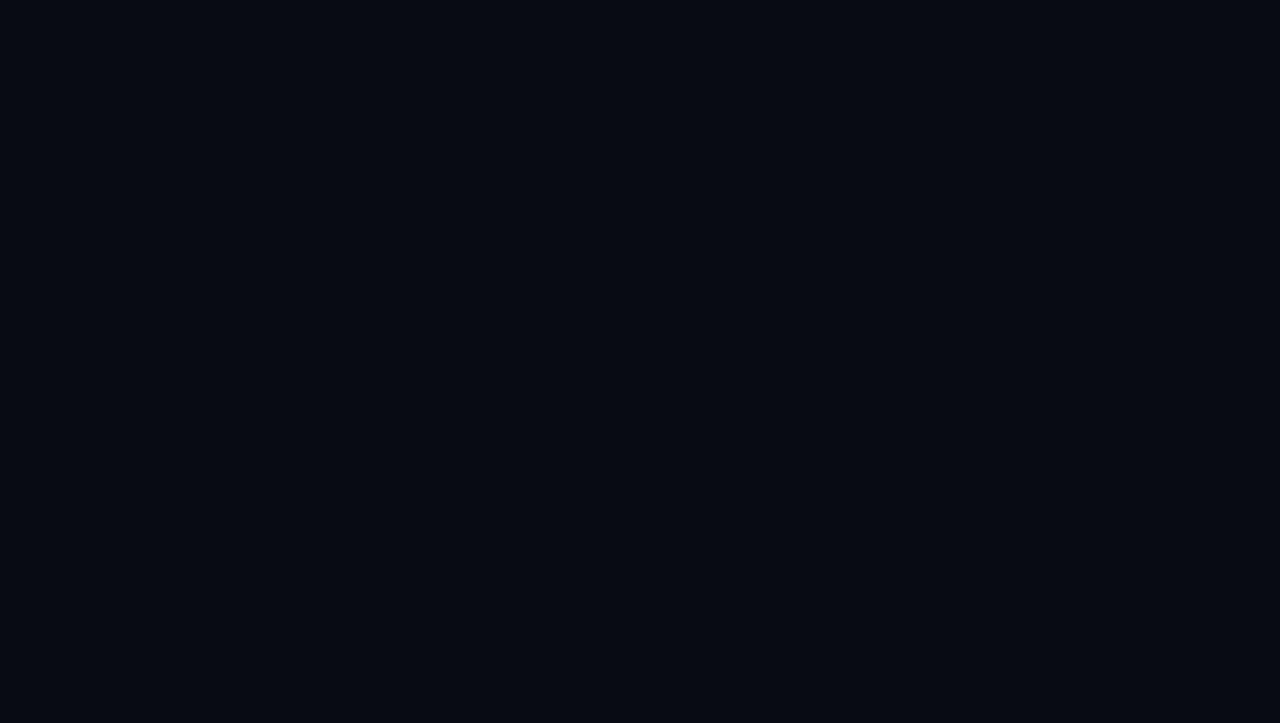
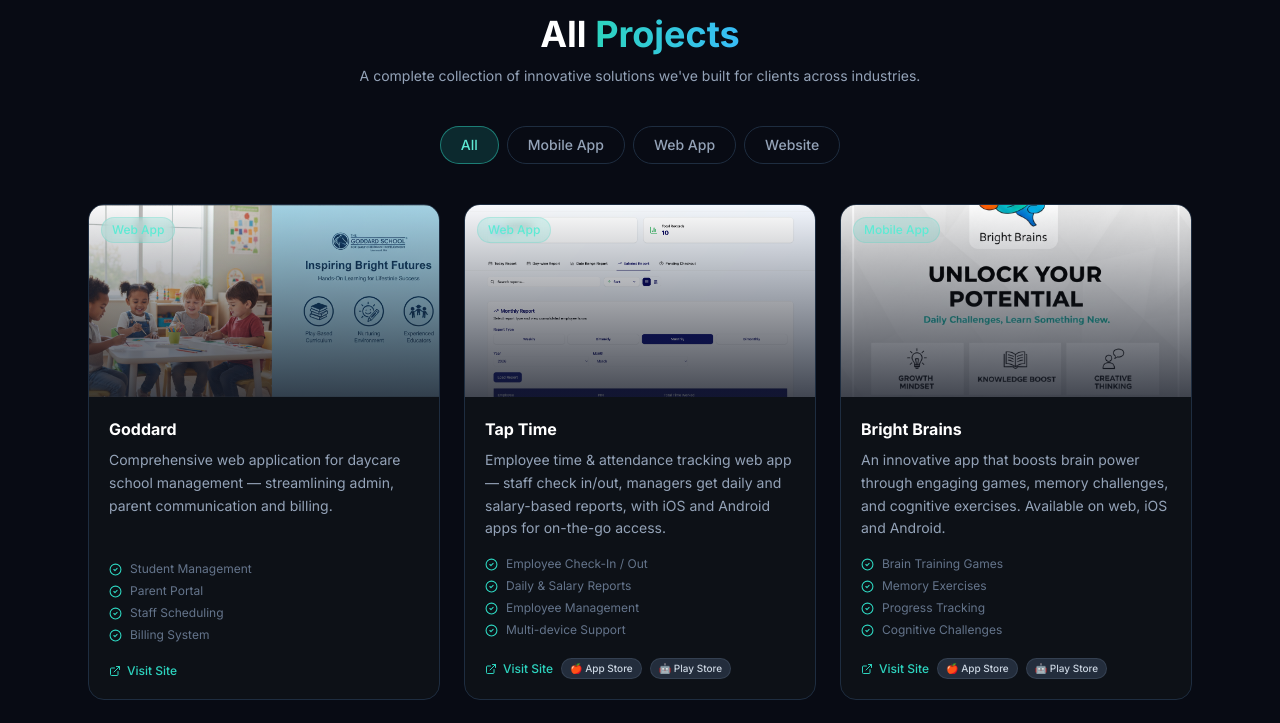
Before and after one commit to arjavatech/arjava-web, a React (Vite) app: page /products in a window 1280 px wide. Shown: the part 2008-2731 px from the top of the page. Before the commit the page ends 800 px from the top, so only its background shows below. Built offline with nearby package versions, Linux system fonts and the light colour scheme; the HTML template or start-up script is replaced by a standard one.

Commit message:
Update base path to root for custom domain

```diff
--- a/src/App.tsx
+++ b/src/App.tsx
@@ -8,7 +8,7 @@
 
 export default function App() {
   return (
-    <BrowserRouter basename="/arjava-web">
+    <BrowserRouter basename="/">
       <Routes>
         <Route path="/"               element={<Home />} />
         <Route path="/about"          element={<AboutUs />} />
--- a/src/components/layout/Footer.tsx
+++ b/src/components/layout/Footer.tsx
@@ -60,7 +60,7 @@
         <motion.div variants={colVariants} className="flex flex-col gap-5">
           <Link to="/" className="inline-block">
             <img
-              src="/arjava-web/image/Arjava Logo.png"
+              src="/image/Arjava Logo.png"
               alt="Arjava Technologies"
               className="h-9 w-auto object-contain brightness-0 invert"
             />
--- a/src/components/layout/Navbar.tsx
+++ b/src/components/layout/Navbar.tsx
@@ -45,7 +45,7 @@
           {/* Logo */}
           <NavLink to="/" className="flex-shrink-0">
             <img
-              src="/arjava-web/image/Arjava Logo.png"
+              src="/image/Arjava Logo.png"
               alt="Arjava"
               className="h-10 w-auto object-contain brightness-0 invert"
             />
@@ -136,7 +136,7 @@
               <div className="flex items-center justify-between px-5 h-16 border-b border-dark-line flex-shrink-0">
                 <NavLink to="/" onClick={() => setMenuOpen(false)}>
                   <img
-                    src="/arjava-web/image/Arjava Logo.png"
+                    src="/image/Arjava Logo.png"
                     alt="Arjava"
                     className="h-8 w-auto object-contain brightness-0 invert"
                   />
--- a/src/pages/Home.tsx
+++ b/src/pages/Home.tsx
@@ -198,7 +198,7 @@
   mobapp: [
     {
       id: 'brightbrains',
-      image: '/arjava-web/image/brightbrains-app.jpeg',
+      image: '/image/brightbrains-app.jpeg',
       alt: 'Bright Brains App',
       title: 'Bright Brains',
       description: (
@@ -212,7 +212,7 @@
     },
     {
       id: 'rattham',
-      image: '/arjava-web/image/rattham-app.png',
+      image: '/image/rattham-app.png',
       alt: 'Rattham Udhavi App',
       title: 'Rattham Udhavi',
       description: (
@@ -226,7 +226,7 @@
     },
     {
       id: 'findabed',
-      image: '/arjava-web/image/find-bed-app.jpg',
+      image: '/image/find-bed-app.jpg',
       alt: 'FindBed App',
       title: 'FindBed',
       description: (
@@ -240,7 +240,7 @@
     },
     {
       id: 'sehatuka',
-      image: '/arjava-web/image/sehatuka-app.jpg',
+      image: '/image/sehatuka-app.jpg',
       alt: 'Sehatuka App',
       title: 'Sehatuka',
       description: (
@@ -256,7 +256,7 @@
 
     {
       id: 'stockbrains',
-      image: '/arjava-web/image/stock-brains-ai.png',
+      image: '/image/stock-brains-ai.png',
       alt: 'StockBrains.ai App',
       title: 'StockBrains.ai',
       description: (
@@ -270,14 +270,14 @@
     },
   ],
   uxui: [
-    { id: 'arjava-web-design', image: '/arjava-web/image/arjava-web-design.jpg', alt: 'Arjava Web Design' },
-    { id: 'grit-web-design',   image: '/arjava-web/image/grit-web-design.jpg',   alt: 'Grit Web Design'  },
-    { id: 'sangam-web-design', image: '/arjava-web/image/sangam-web-design.jpg', alt: 'Sangam Web Design' },
+    { id: 'arjava-web-design', image: '/image/arjava-web-design.jpg', alt: 'Arjava Web Design' },
+    { id: 'grit-web-design',   image: '/image/grit-web-design.jpg',   alt: 'Grit Web Design'  },
+    { id: 'sangam-web-design', image: '/image/sangam-web-design.jpg', alt: 'Sangam Web Design' },
   ],
   webapp: [
     {
       id: 'sorting',
-      image: '/arjava-web/image/sorting-analysis-web-app.jpg',
+      image: '/image/sorting-analysis-web-app.jpg',
       alt: 'Sorting Analysis Web App',
       title: 'Sorting Analysis',
       description: (
@@ -292,7 +292,7 @@
 
     {
       id: 'goddard',
-      image: '/arjava-web/image/goddard-webapp.png',
+      image: '/image/goddard-webapp.png',
       alt: 'Goddard Web App',
       title: 'Goddard',
       description: (
@@ -305,7 +305,7 @@
     },
     {
       id: 'tap-time',
-      image: '/arjava-web/image/tap-time.png',
+      image: '/image/tap-time.png',
       alt: 'Tap Time Web App',
       title: 'Tap Time',
       description: (
@@ -320,7 +320,7 @@
   website: [
     {
       id: 'btk',
-      image: '/arjava-web/image/BTK-website.jpg',
+      image: '/image/BTK-website.jpg',
       alt: 'Bharathi Tamil Academy Website',
       title: 'Bharathi Tamil Academy',
       description: (
@@ -333,7 +333,7 @@
     },
     {
       id: 'tnngo',
-      image: '/arjava-web/image/tnngo-website.png',
+      image: '/image/tnngo-website.png',
       alt: 'TN-NGO Website',
       title: 'TN-NGO',
       description: (
@@ -346,7 +346,7 @@
     },
     {
       id: 'redmond-tamil-school',
-      image: '/arjava-web/image/redmond-tamil-school.jpg',
+      image: '/image/redmond-tamil-school.jpg',
       alt: 'Redmond Tamil School Website',
       title: 'Redmond Tamil School',
       description: (
@@ -359,7 +359,7 @@
     },
     {
       id: 'seeeds-india',
-      image: '/arjava-web/image/seeds-india.jpg',
+      image: '/image/seeds-india.jpg',
       alt: 'SEEEDS India Website',
       title: 'SEEEDS India',
       description: (
@@ -372,7 +372,7 @@
     },
     {
       id: 'grit',
-      image: '/arjava-web/image/grit-web-design.jpg',
+      image: '/image/grit-web-design.jpg',
       alt: 'Grit Website',
       title: 'Grit',
       description: (
@@ -504,7 +504,7 @@
                 {/* Teal glow halo */}
                 <div className="absolute inset-0 rounded-3xl bg-teal-500/15 blur-[60px] scale-110 pointer-events-none" />
                 <motion.img
-                  src="/arjava-web/image/hero_image.png"
+                  src="/image/hero_image.png"
                   alt="Arjava Technologies — Full Stack IT Solutions"
                   animate={{ y: [0, -12, 0] }}
                   transition={{ duration: 6, repeat: Infinity, ease: 'easeInOut' }}
@@ -531,7 +531,7 @@
             <AnimatedSection direction="left">
               <div className="glass p-5 sm:p-8 h-full">
                 <div className="w-11 h-11 sm:w-14 sm:h-14 rounded-2xl bg-teal-400/10 border border-teal-400/20 flex items-center justify-center mb-3 sm:mb-5">
-                  <img src="/arjava-web/image/vision.png" alt="Vision" className="w-8 h-8 object-contain brightness-0 invert" />
+                  <img src="/image/vision.png" alt="Vision" className="w-8 h-8 object-contain brightness-0 invert" />
                 </div>
                 <h3 className="text-lg sm:text-xl font-bold text-white mb-2 sm:mb-3">Our Vision</h3>
                 <p className="text-slate-400 text-sm sm:text-base leading-relaxed">
@@ -544,7 +544,7 @@
             <AnimatedSection direction="right">
               <div className="glass p-5 sm:p-8 h-full">
                 <div className="w-11 h-11 sm:w-14 sm:h-14 rounded-2xl bg-sky-400/10 border border-sky-400/20 flex items-center justify-center mb-3 sm:mb-5">
-                  <img src="/arjava-web/image/mission.png" alt="Mission" className="w-8 h-8 object-contain brightness-0 invert" />
+                  <img src="/image/mission.png" alt="Mission" className="w-8 h-8 object-contain brightness-0 invert" />
                 </div>
                 <h3 className="text-lg sm:text-xl font-bold text-white mb-2 sm:mb-3">Our Mission</h3>
                 <p className="text-slate-400 text-sm sm:text-base leading-relaxed">
--- a/src/pages/OurProducts.tsx
+++ b/src/pages/OurProducts.tsx
@@ -23,7 +23,7 @@
 const PRODUCTS: Product[] = [
   {
     id: 'tap-time',
-    image: '/arjava-web/image/tap-time.png',
+    image: '/image/tap-time.png',
     alt: 'Tap Time Mockup',
     name: 'Tap Time',
     subtitle: 'Employee Time & Attendance Tracker',
@@ -37,7 +37,7 @@
   },
   {
     id: 'goddard',
-    image: '/arjava-web/image/goddard-webapp.png',
+    image: '/image/goddard-webapp.png',
     alt: 'Goddard Mockup',
     name: 'Goddard',
     subtitle: 'Daycare School Management Platform',
@@ -73,7 +73,7 @@
     id: 'goddard',
     name: 'Goddard',
     category: 'Web App',
-    image: '/arjava-web/image/goddard-webapp.png',
+    image: '/image/goddard-webapp.png',
     description:
       'Comprehensive web application for daycare school management — streamlining admin, parent communication and billing.',
     features: ['Student Management', 'Parent Portal', 'Staff Scheduling', 'Billing System'],
@@ -83,7 +83,7 @@
     id: 'tap-time',
     name: 'Tap Time',
     category: 'Web App',
-    image: '/arjava-web/image/tap-time.png',
+    image: '/image/tap-time.png',
     description:
       'Employee time & attendance tracking web app — staff check in/out, managers get daily and salary-based reports, with iOS and Android apps for on-the-go access.',
     features: ['Employee Check-In / Out', 'Daily & Salary Reports', 'Employee Management', 'Multi-device Support'],
@@ -95,7 +95,7 @@
     id: 'brightbrains',
     name: 'Bright Brains',
     category: 'Mobile App',
-    image: '/arjava-web/image/brightbrains-app.jpeg',
+    image: '/image/brightbrains-app.jpeg',
     description:
       'An innovative app that boosts brain power through engaging games, memory challenges, and cognitive exercises. Available on web, iOS and Android.',
     features: ['Brain Training Games', 'Memory Exercises', 'Progress Tracking', 'Cognitive Challenges'],
@@ -107,7 +107,7 @@
     id: 'rattham',
     name: 'Rattham Udhavi',
     category: 'Mobile App',
-    image: '/arjava-web/image/rattham-app.png',
+    image: '/image/rattham-app.png',
     description:
       'Blood donation management system connecting donors with recipients and managing blood bank operations efficiently.',
     features: ['Donor Registration', 'Blood Bank Management', 'Emergency Requests', 'Mobile Notifications'],
@@ -118,7 +118,7 @@
     id: 'element-explorer',
     name: 'Element Explorer',
     category: 'Mobile App',
-    image: '/arjava-web/image/element-explorer.png',
+    image: '/image/element-explorer.png',
     description:
       'Interactive periodic table app for exploring chemical elements — featuring detailed element data, properties, and an engaging learning experience on web, iOS and Android.',
     features: ['Interactive Periodic Table', 'Element Details & Properties', 'Educational Tools', 'Cross-platform'],
@@ -130,7 +130,7 @@
     id: 'findbed',
     name: 'FindBed',
     category: 'Mobile App',
-    image: '/arjava-web/image/find-bed-app.jpg',
+    image: '/image/find-bed-app.jpg',
     description:
       'Healthcare bed booking platform connecting patients with available hospital beds in real-time across India.',
     features: ['Real-time Bed Availability', 'Hospital Network', 'Booking System', 'Emergency Services'],
@@ -139,7 +139,7 @@
     id: 'sehatuka-grid',
     name: 'Sehatuka',
     category: 'Mobile App',
-    image: '/arjava-web/image/sehatuka-app.jpg',
+    image: '/image/sehatuka-app.jpg',
     description:
       'Medicare app on Android and iOS for medical checkups, medicine reminders, doctor appointments and health records.',
     features: ['Checkup Notifications', 'Medicine Reminders', 'Doctor Appointments', 'Health Records'],
@@ -150,7 +150,7 @@
     id: 'stockbrains',
     name: 'StockBrains.ai',
     category: 'Mobile App',
-    image: '/arjava-web/image/stock-brains-ai.png',
+    image: '/image/stock-brains-ai.png',
     description:
       'AI-powered stock research app featuring SWOT analysis, market insights, and smart investment tools to help users make data-driven stock decisions.',
     features: ['SWOT Analysis', 'AI Stock Research', 'Market Insights', 'Investment Analytics'],
@@ -160,7 +160,7 @@
     id: 'sorting-grid',
     name: 'Sorting Analysis',
     category: 'Web App',
-    image: '/arjava-web/image/sorting-analysis-web-app.jpg',
+    image: '/image/sorting-analysis-web-app.jpg',
     description:
       'Advanced sorting algorithm analysis and visualisation tool for educational and research purposes.',
     features: ['Algorithm Visualisation', 'Performance Analysis', 'Interactive Learning', 'Complexity View'],
@@ -172,7 +172,7 @@
     id: 'btk',
     name: 'Bharathi Tamil Academy',
     category: 'Website',
-    image: '/arjava-web/image/BTK-website.jpg',
+    image: '/image/BTK-website.jpg',
     description:
       'Website for a registered 501(c)(3) nonprofit teaching Tamil language and culture in the Redmond area.',
     features: ['Language Classes', 'Cultural Programs', 'Student Portal', 'Community Events'],
@@ -182,7 +182,7 @@
     id: 'tnngo',
     name: 'TN-NGO',
     category: 'Website',
-    image: '/arjava-web/image/tnngo-website.png',
+    image: '/image/tnngo-website.png',
     description:
       'Platform connecting NGOs with students to provide quality education, resource sharing, and community engagement.',
     features: ['NGO Registration', 'Student Enrollment', 'Resource Management', 'Community Features'],
@@ -192,7 +192,7 @@
     id: 'redmond-tamil-school',
     name: 'Redmond Tamil School',
     category: 'Website',
-    image: '/arjava-web/image/redmond-tamil-school.jpg',
+    image: '/image/redmond-tamil-school.jpg',
     description:
       'School notification and information website for Redmond Tamil School — featuring news, events, student schedules, and Tamil language class enrolment.',
     features: ['Latest News & Events', 'Student Schedule', 'Class Enrolment', 'School Announcements'],
@@ -203,7 +203,7 @@
     id: 'seeeds-india',
     name: 'SEEEDS India',
     category: 'Website',
-    image: '/arjava-web/image/seeds-india.jpg',
+    image: '/image/seeds-india.jpg',
     description:
       'NGO website for SEEEDS Foundation — empowering economically challenged children through education with scholarships, donations, volunteer drives and admissions support.',
     features: ['Scholarship Applications', 'Donation & Volunteer Portal', 'Admissions & Events', 'Success Stories'],
@@ -214,7 +214,7 @@
     id: 'grit',
     name: 'Grit',
     category: 'Website',
-    image: '/arjava-web/image/grit-web-design.jpg',
+    image: '/image/grit-web-design.jpg',
     description:
       'Performance tracking system designed to monitor and analyse metrics for improved productivity and goal achievement.',
     features: ['Performance Metrics', 'Goal Setting', 'Progress Analytics', 'Custom Reports'],
--- a/src/pages/OurServices.tsx
+++ b/src/pages/OurServices.tsx
@@ -453,7 +453,7 @@
                   <div className="order-1 lg:order-2 lg:col-span-2 relative overflow-hidden min-h-[160px] sm:min-h-[240px] lg:min-h-[280px] border-b lg:border-b-0 lg:border-l border-dark-line">
                     {/* Development process diagram as background */}
                     <img
-                      src="/arjava-web/image/Development process.png"
+                      src="/image/Development process.png"
                       alt="Development Process"
                       className="absolute inset-0 w-full h-full object-cover opacity-[0.08]"
                     />
--- a/vite.config.ts
+++ b/vite.config.ts
@@ -3,7 +3,7 @@
 import path from 'path'
 
 export default defineConfig({
-  base: '/arjava-web/',
+  base: '/',
   plugins: [react()],
   resolve: {
     alias: {
```
Also changed, not shown: src/pages/AboutUs.tsx (+6 -6 lines), 1 other file (tests, documents, lock files or other folders).
